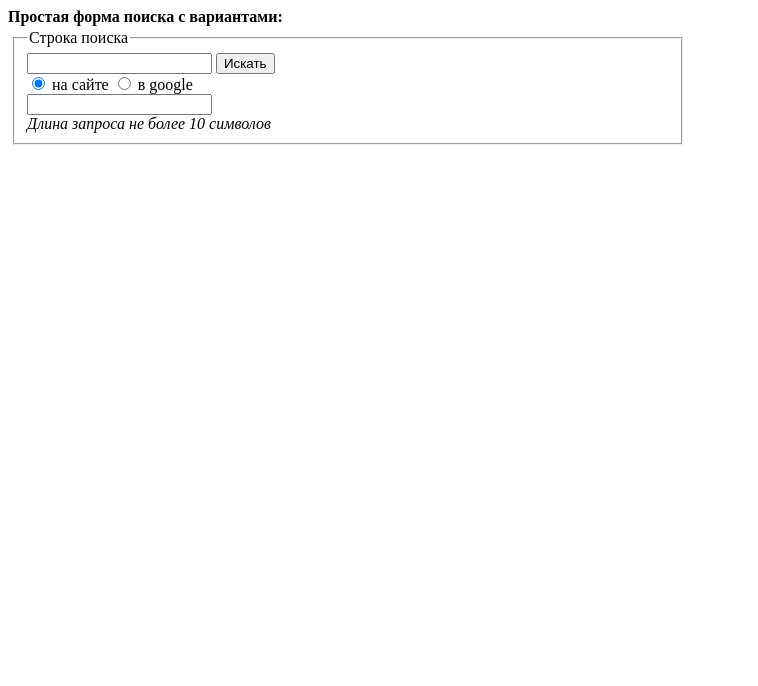
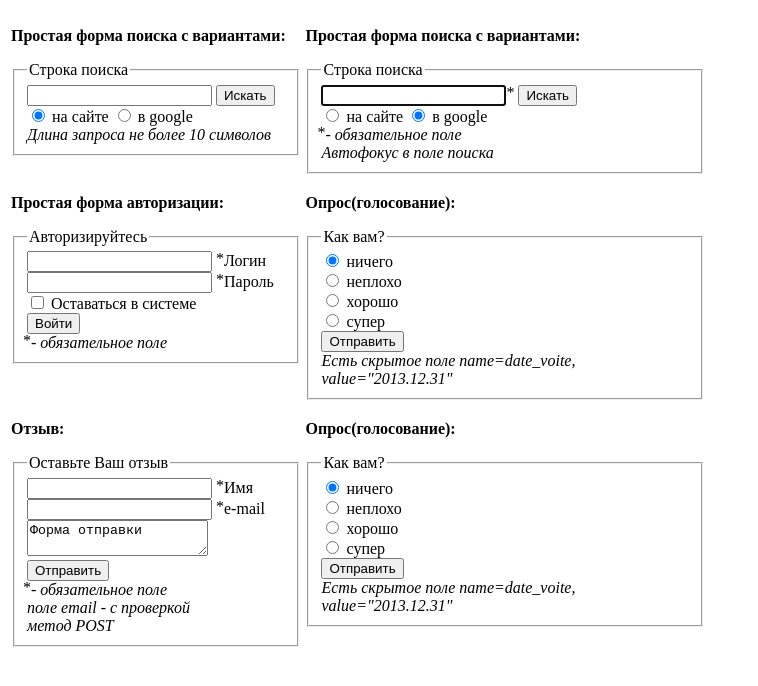
Before and after one commit to OksShur/Oksana_Shurunova, a plain HTML site: page Tasks/HTML/5_Forms/Part_1.html in a window 1280 px wide. Shown: the whole page, without its empty margins (0-758 px from the left). Drawn offline with Linux system fonts and the light colour scheme.

Commit message:
Multibasenotfull

```diff
--- a/Tasks/HTML/5_Forms/Part_1.html
+++ b/Tasks/HTML/5_Forms/Part_1.html
@@ -8,9 +8,10 @@
 </head>
 <body>
     <table width="700" align="left">
-    <caption style="text-align:left" valign="top"><b>Простая форма поиска с вариантами:</b></caption>
         <tr>
-            <td>
+        <!--первая форма-->
+            <td valign="top">
+            <p><b>Простая форма поиска с вариантами:</b></p>
             <form action="http://fe.it-academy.by/TestForm.php" method="post">
                     <fieldset align="left">
                         <legend>Строка поиска</legend>
@@ -22,37 +23,96 @@
                         <label>
                                 <input type="radio" name="site" value="google" id="site_2"> в google <br>
                         </label>
-                                <input maxlength="Длина запроса не более 10 символов"><br>
-                               <em>Длина запроса не более 10 символов</em>
+                    <em>Длина запроса не более 10 символов</em>
                     </fieldset>
-
-
             </form>
             </td>
-            <td>
-
-            </td>
-            <td>
-
-            </td>
-            <td>
-
-            </td>
+            <!--вторая форма-->
+            <td valign="top">
+                <p><b>Простая форма поиска с вариантами:</b></p>
+                <form action="http://fe.it-academy.by/TestForm.php" method="post">
+                    <fieldset align="left">
+                        <legend>Строка поиска</legend>
+                            <input required type="text" name="website" autofocus> &#8432;&nbsp;
+                            <input type="submit" value="Искать"><br>
+                        <label>
+                                <input type="radio" name="site" value="website" id="site_1"> на сайте
+                        </label>
+                        <label>
+                                <input type="radio" name="site" value="google" id="site_2"checked> в google <br>
+                        </label>
+                                &#8432; - <em>обязательное поле</em><br>
+                               <em>Автофокус в поле поиска</em>
+                    </fieldset>
+            </form>
         </tr>
         <tr>
-            <td>
-
-            </td>
-            <td>
-
-            </td>
-            <td>
-
-            </td>
-            <td>
-
-            </td>
+            <!--третья форма-->
+            <td valign="top">
+            <p><b>Простая форма авторизации:</b></p>
+            <form action="http://fe.it-academy.by/TestForm.php" method="post">
+                    <fieldset align="left">
+                        <legend>Авторизируйтесь</legend>
+                            <input required type="login" id="log" name="login">
+                            <label for="log"> &nbsp;&#8432; Логин</label><br>
+                            <input required type="password" id="passwd" name="password">
+                            <label for="log"> &nbsp;&#8432; Пароль</label><br>
+                            <label><input type="checkbox" name="val_1" id="chbox1"> Оставаться в системе <br></label>
+                            <input type="submit" value="Войти"><br>
+                            &#8432; - <em>обязательное поле</em>
+                    </fieldset>
+            </form>
+            <!--четвертая форма-->
+            <td valign="top">
+                <p><b>Опрос(голосование):</b></p>
+                <form action="http://fe.it-academy.by/TestForm.php" method="post">
+                        <fieldset align="left">
+                            <legend>Как вам?</legend>
+                            <label><input type="radio" name="question" value="nothing" id="question_1" checked> ничего</label><br>
+                            <label><input type="radio" name="question" value="notbad" id="question_2"> неплохо</label><br>
+                            <label><input type="radio" name="question" value="good" id="question_3"> хорошо</label><br>
+                            <label><input type="radio" name="question" value="super" id="question_4"> супер</label><br>
+                            <input type="submit" value="Отправить"><br>
+                            <em>Есть скрытое поле</em>
+                            <em>name=date_voite, value="2013.12.31"</em>
+                            <input type="hidden" name="date_voite" value="2013.12.31">
+                        </fieldset>
+                </form>
         </tr>
+        <tr>
+            <!--пятая форма-->
+            <td valign="top">
+            <p><b>Отзыв:</b></p>
+            <form action="http://fe.it-academy.by/TestForm.php" method="post">
+                    <fieldset align="left">
+                        <legend>Оставьте Ваш отзыв</legend>
+                            <input required type="login" id="log" name="login">
+                            <label for="log"> &nbsp;&#8432; Имя</label><br>
+                            <input required type="password" id="passwd" name="password">
+                            <label for="log"> &nbsp;&#8432; e-mail</label><br>
+                            <textarea name="text_area" id="ru">Форма отправки</textarea>
+                            <input type="submit" value="Отправить"><br>
+                            &#8432; - <em>обязательное поле</em><br>
+                            <em>поле email - с проверкой<br>
+                                метод POST</em>
+                    </fieldset>
+            </form>
+            <!--шестая форма-->
+            <td valign="top">
+                <p><b>Опрос(голосование):</b></p>
+                <form action="http://fe.it-academy.by/TestForm.php" method="post">
+                        <fieldset align="left">
+                            <legend>Как вам?</legend>
+                            <label><input type="radio" name="question" value="nothing" id="question_1" checked> ничего</label><br>
+                            <label><input type="radio" name="question" value="notbad" id="question_2"> неплохо</label><br>
+                            <label><input type="radio" name="question" value="good" id="question_3"> хорошо</label><br>
+                            <label><input type="radio" name="question" value="super" id="question_4"> супер</label><br>
+                            <input type="submit" value="Отправить"><br>
+                            <em>Есть скрытое поле</em>
+                            <em>name=date_voite, value="2013.12.31"</em>
+                            <input type="hidden" name="date_voite" value="2013.12.31">
+                        </fieldset>
+                </form>
     </table>
 </body>
 </html>
```
